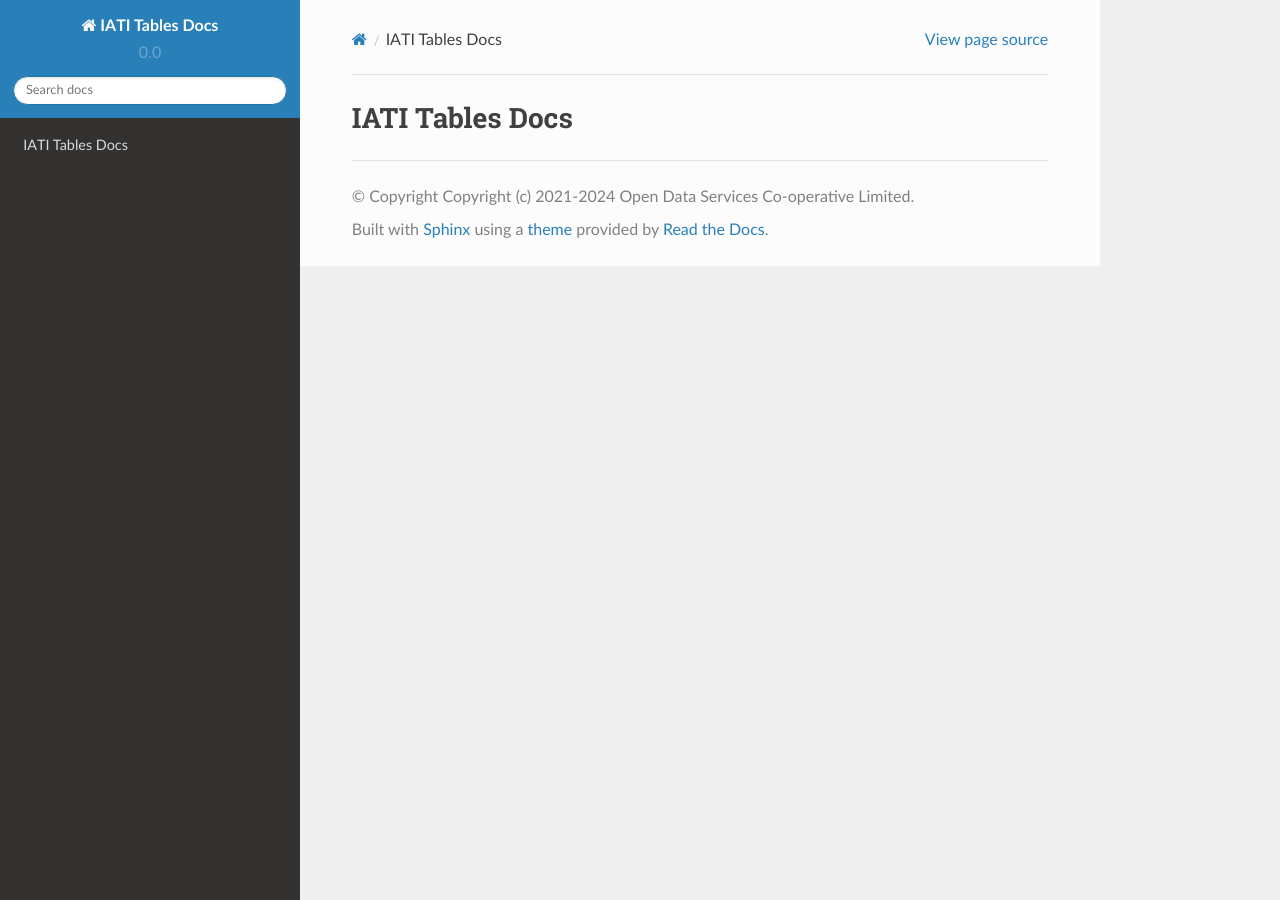
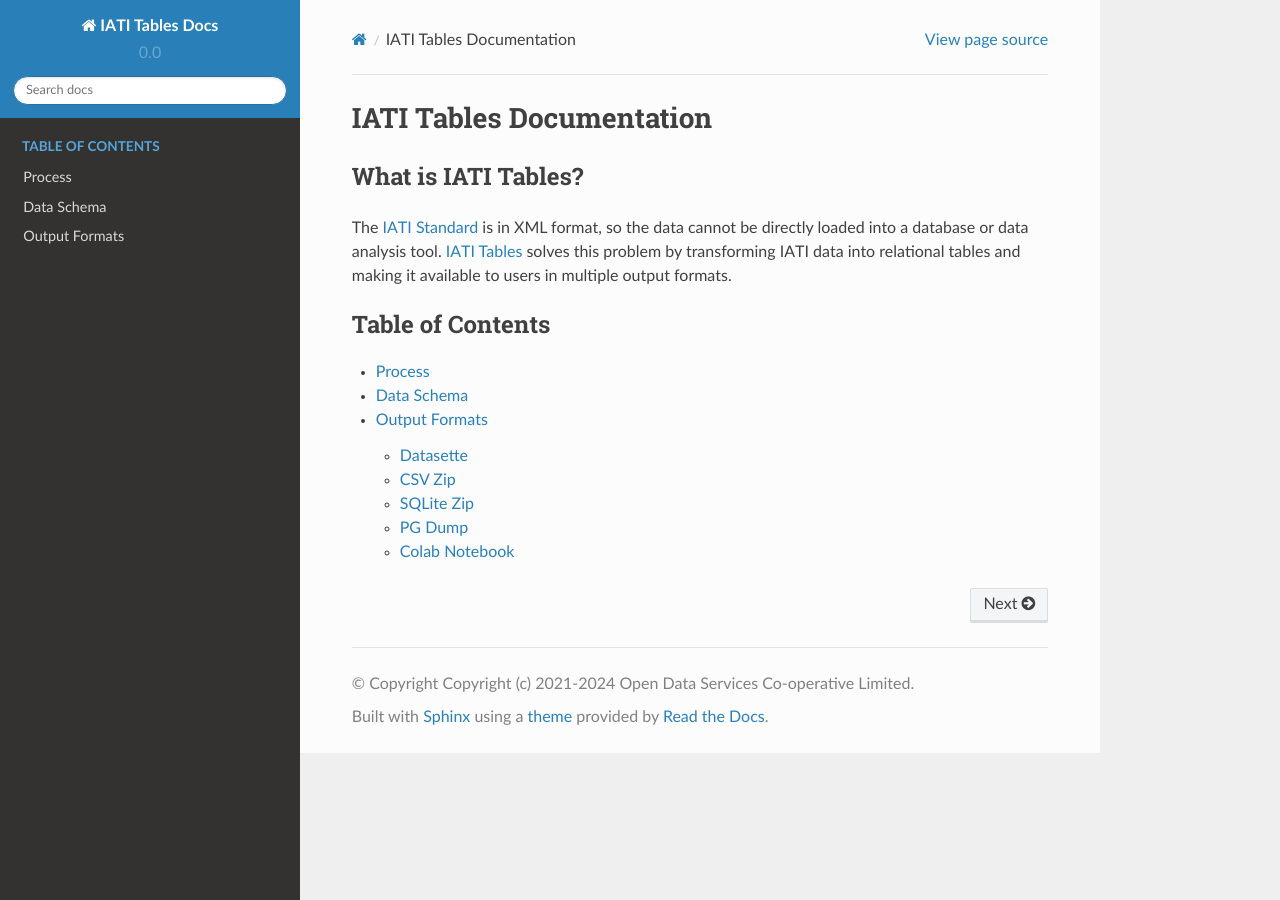
Before and after one commit to codeforIATI/iati-tables, a Sphinx documentation site: the page built from docs/index.rst, in a window 1280 px wide. Built offline with Sphinx 7.4.7 and the Read the Docs theme 2.0.0, drawn with Linux system fonts in a browser that asks for light colours.

Commit message:
docs: Add first docs pages

```diff
--- a/docs/index.rst
+++ b/docs/index.rst
@@ -1,7 +1,19 @@
-IATI Tables Docs
-================
+=========================
+IATI Tables Documentation
+=========================
+
+What is IATI Tables?
+====================
+
+The `IATI Standard <https://iatistandard.org/en/iati-standard/>`_ is in XML format,
+so the data cannot be directly loaded into a database or data analysis tool.
+`IATI Tables <https://iati-tables.codeforiati.org/>`_ solves this problem by transforming
+IATI data into relational tables and making it available to users in multiple output formats.
 
 .. toctree::
-   :titlesonly:
    :maxdepth: 2
    :caption: Table of Contents
+
+   process
+   schema
+   output-formats
--- /dev/null
+++ b/docs/output-formats.rst
@@ -0,0 +1,44 @@
+==============
+Output Formats
+==============
+
+Datasette
+=========
+
+`Datasette <https://datasette.io/>`_ is an open source tool for exploring data.
+The `IATI Tables Datasette <https://datasette.codeforiati.org/>`_ instance allows you to explore IATI data in the browser using SQL, as well as download the results of your query in multiple formats.
+For more information please see the `Datasette documentation <https://docs.datasette.io/en/stable/>`_.
+
+CSV Zip
+=======
+
+The CSV Zip file contains a compressed folder containing a CSV file for each table, which you can explore by importing into a spreadsheet viewer such as Excel or Google Sheets.
+
+SQLite Zip
+==========
+
+The SQLite Zip file is a compressed `SQLite <https://www.sqlite.org/>`_ database, which can be run and explored with :code:`sqlite3`.
+
+PG Dump
+=======
+
+The PG Dump files can be loaded into a `PostgreSQL <https://www.postgresql.org/>`_ database and are created by the `pg_dump <https://www.postgresql.org/docs/current/app-pgdump.html>`_ utility.
+
+There are two options to choose from, gzip or custom:
+
+Gzip
+----
+
+The 'gzip' format gives you a compressed plaintext script of SQL commands, which can be restored using :code:`psql`.
+
+Custom
+------
+
+The 'custom' format can be restored using the `pg_restore <https://www.postgresql.org/docs/current/app-pgrestore.html>`_ utility.
+This option is more flexible if you want to perform any schema changes before restoring.
+
+Colab Notebook
+==============
+
+The `Google Colab <https://colab.google/>`_ notebook, shows some examples of how the data can be explored in Jupyter Notebook format.
+You can save a copy of the notebook to edit it for your own use case.
```
Also changed, not shown: docs/process.rst (added, +11 -0 lines), docs/schema.rst (added, +7 -0 lines).
